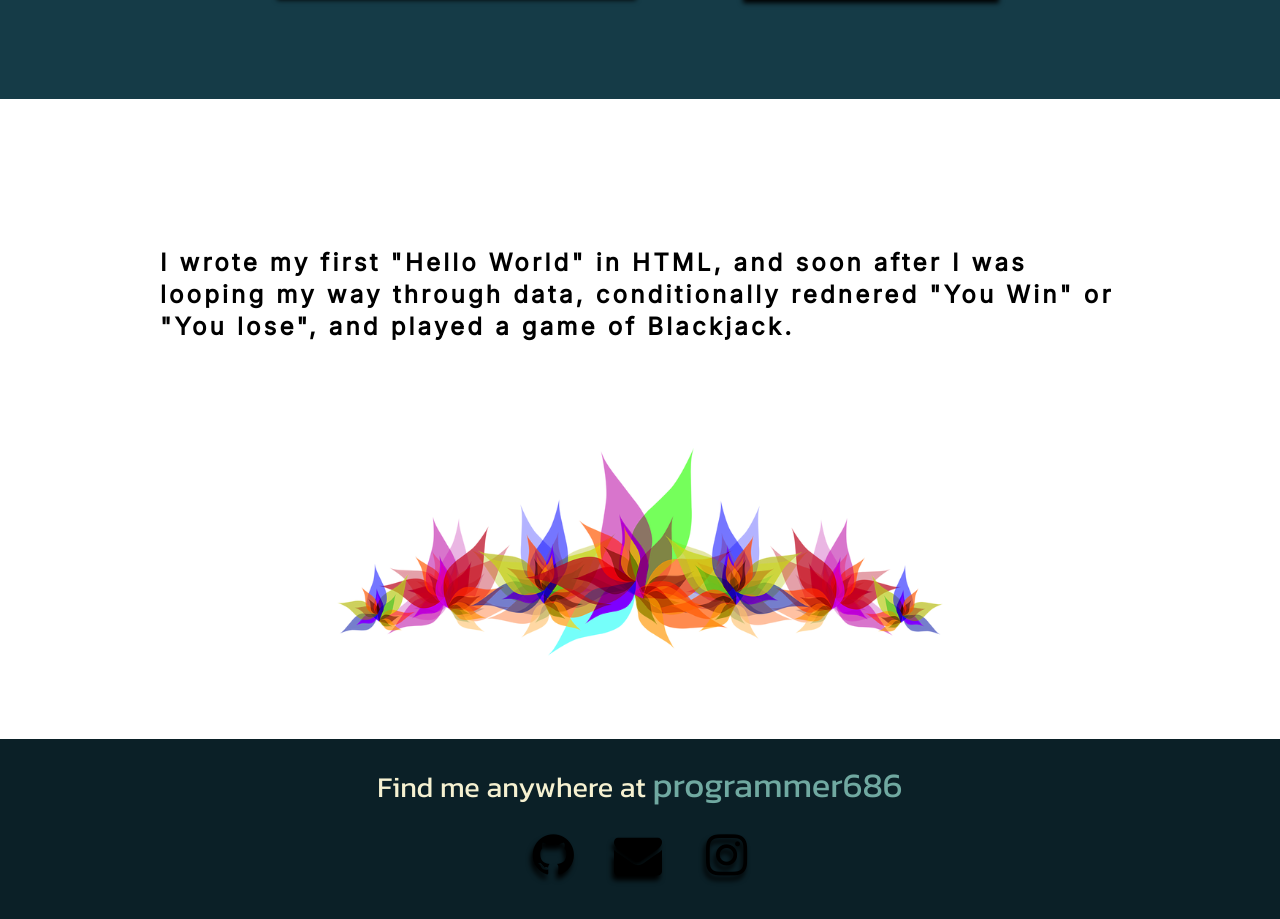
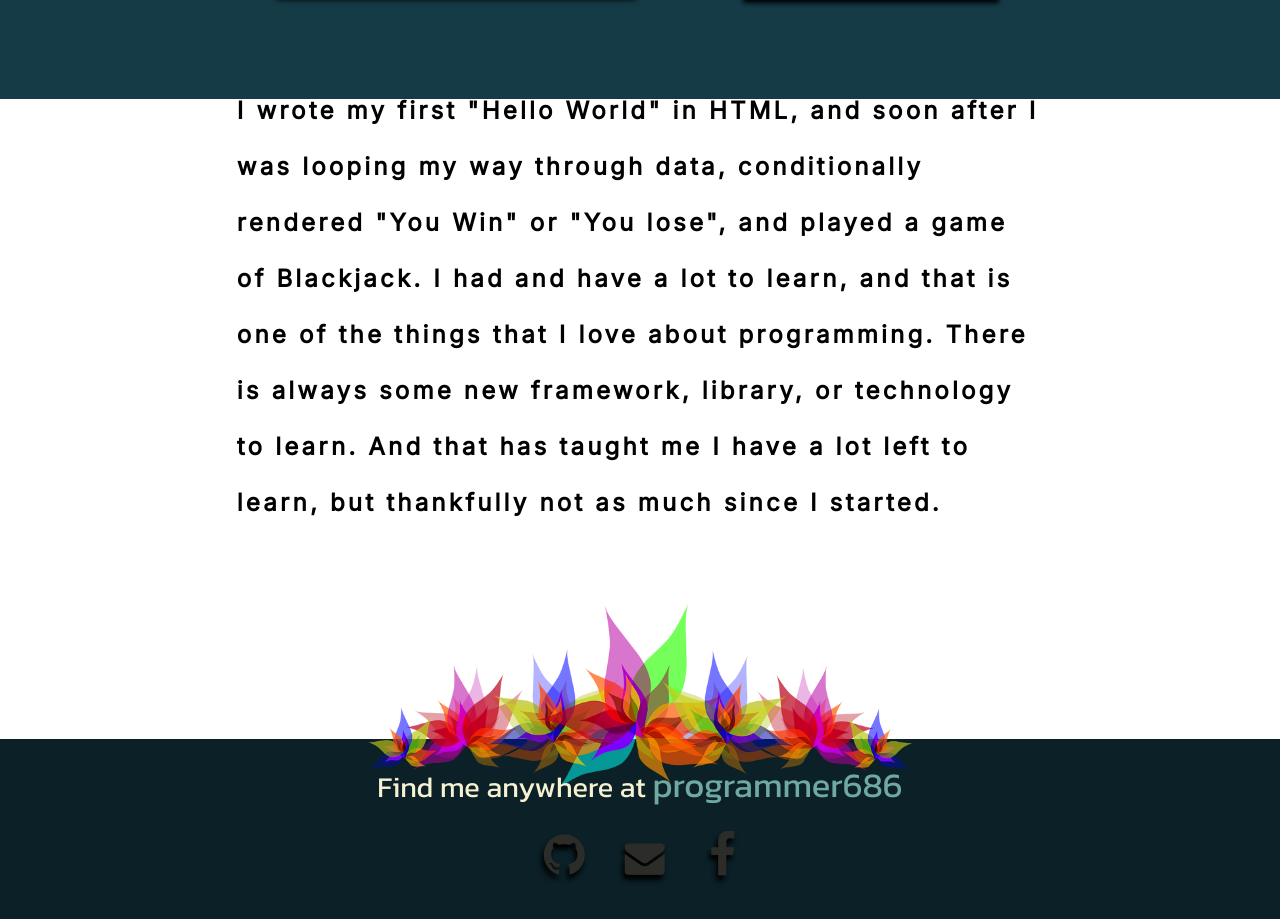
Before and after one commit to programmer686/portfolio, a React (Create React App) app: page / in a window 1280 px wide. Shown: the part 1045-1964 px from the top of the page. Built offline with nearby package versions, Linux system fonts and the light colour scheme.

Commit message:
my changes

```diff
--- a/public/index.html
+++ b/public/index.html
@@ -24,7 +24,7 @@
       work correctly both with client-side routing and a non-root public URL.
       Learn how to configure a non-root public URL by running `npm run build`.
     -->
-    <title>React App</title>
+    <title>Luke Smith</title>
   </head>
   <body>
     <noscript>You need to enable JavaScript to run this app.</noscript>
--- a/src/components/Layout/Footer/Footer.js
+++ b/src/components/Layout/Footer/Footer.js
@@ -1,8 +1,13 @@
 import React from 'react'
 import styles from "./Footer.module.css"
-
+let email = "programmer686@gmail.com"
 
 function Footer() {
+  const copyClipboard = () => {
+    navigator.clipboard.writeText(email);
+
+    alert("Copied")
+  }
   return (
     <html>
       <head>
@@ -11,9 +16,9 @@ function Footer() {
     <div className={styles.main}>
       <p className={styles.findme}>Find me anywhere at <span>programmer686</span></p>
       <div>
-      <a href="https://github.com/programmer686" target="_blank" rel="noreferrer"><i className='fa fa-github fa-3x icons'></i></a>
-      <a href="https://github.com/programmer686" target="_blank" rel="noreferrer"><i className='fa fa-envelope fa-3x icons'></i> </a>
-      <a href="https://github.com/programmer686" target="_blank" rel="noreferrer"> <i className='fa fa-instagram fa-3x icons'></i>  </a>
+      <a href="https://www.facebook.com/profile.php?id=100084364404347" target="_blank" rel="noreferrer"><i className='fa fa-github fa-3x icons'></i></a>
+      <button onClick={() => copyClipboard()}><i className='fa fa-envelope fa-3x icons'></i> </button>
+      <a href="https://github.com/programmer686" target="_blank" rel="noreferrer"> <i className='fa fa-facebook fa-3x icons'></i>  </a>
       </div>
     </div>
     </html>
--- a/src/components/Layout/Footer/Footer.module.css
+++ b/src/components/Layout/Footer/Footer.module.css
@@ -26,8 +26,13 @@ span {
     font-family: Kanit; color: #70a9a1; font-size: larger;
 }
 
+button {
+    background: none;
+    border: none;
+}
+
  i {
     margin: 20px;
-    color: #6fa8a1;
+    color: white;
     text-shadow: -2px 5px 5px black;
 }
--- a/src/pages/home/Home.js
+++ b/src/pages/home/Home.js
@@ -29,8 +29,10 @@ function Home() {
             <section className={styles.bioContainer}>
               <p className={styles.bioText}>
                 I wrote my first "Hello World" in HTML, and soon after
-                I was looping my way through data, conditionally rednered "You Win" or "You lose", and played a game of Blackjack.
-
+                I was looping my way through data, conditionally rendered  "You Win" or "You lose", and played a game of Blackjack.
+                I had and have a lot to learn, and that is one of the things that I love about programming.
+                There is always some new framework, library, or technology to learn.
+                And that has taught me I have a lot left to learn, but thankfully not as much since I started.
               </p>
               <img className={styles.flowers} src={Flowers} alt=""/>
             </section>
--- a/src/pages/home/Home.module.css
+++ b/src/pages/home/Home.module.css
@@ -198,14 +198,14 @@
     flex-direction: column;
     align-items: center;
     height: 80vh;
-
+    padding: 5%;
 
 }
 
 .bioText {
     max-width: 80%;
-    margin: 7% 12.5%;
-    line-height: 2rem;
+    margin: 5% 15%;
+    line-height: 3.5rem;
     letter-spacing: 0.2rem;
     font-size: 1.5rem;
     font-weight: 800;
--- a/src/pages/projects/Projects.module.css
+++ b/src/pages/projects/Projects.module.css
@@ -28,7 +28,7 @@
 
 .projectLink {
     border: none;
-    width: 400px;
+    width: 480px;
     height: 400px;
     border: 1px solid black;
     margin-bottom: 10px;
@@ -49,7 +49,7 @@
 }
 
 i {
-    color: black;
+    color: #2c2c29;
 }
 
 @media (max-width: 500px) {
--- a/src/pages/projects/data.js
+++ b/src/pages/projects/data.js
@@ -5,7 +5,7 @@ let data = [
         title: "movieFinder",
         link: "https://movie-finder-eta.vercel.app/",
         gitHub: "https://github.com/programmer686/movieFinder",
-        techUsed: "HTML, CSS, Javascript"
+        techUsed: "HTML CSS Javascript"
     },
     {
         key: 2,
@@ -13,7 +13,7 @@ let data = [
         title: "triviaGame",
         link: "https://triviagame-lime.vercel.app/",
         gitHub: "https://github.com/programmer686/trivia",
-        techUsed: "HTML, CSS, React"
+        techUsed: "HTML CSS React"
     },
     {
         key: 3,
@@ -21,7 +21,7 @@ let data = [
         title: "NeedForSpeed",
         link: "https://need-for-speed.vercel.app/",
         gitHub: "https://github.com/programmer686/Need-for-speed",
-        techUsed: "HTML, CSS, React"
+        techUsed: "HTML CSS React"
     }
 
 ]
```
